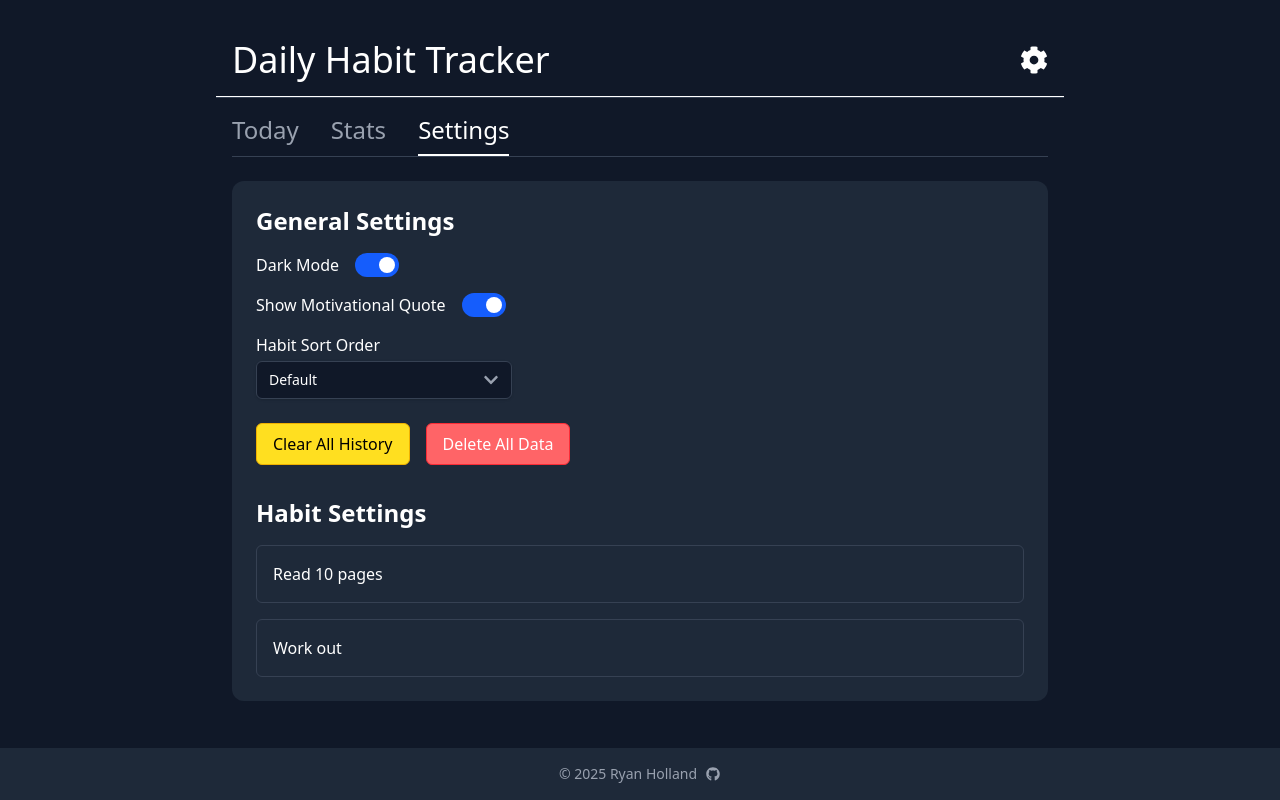
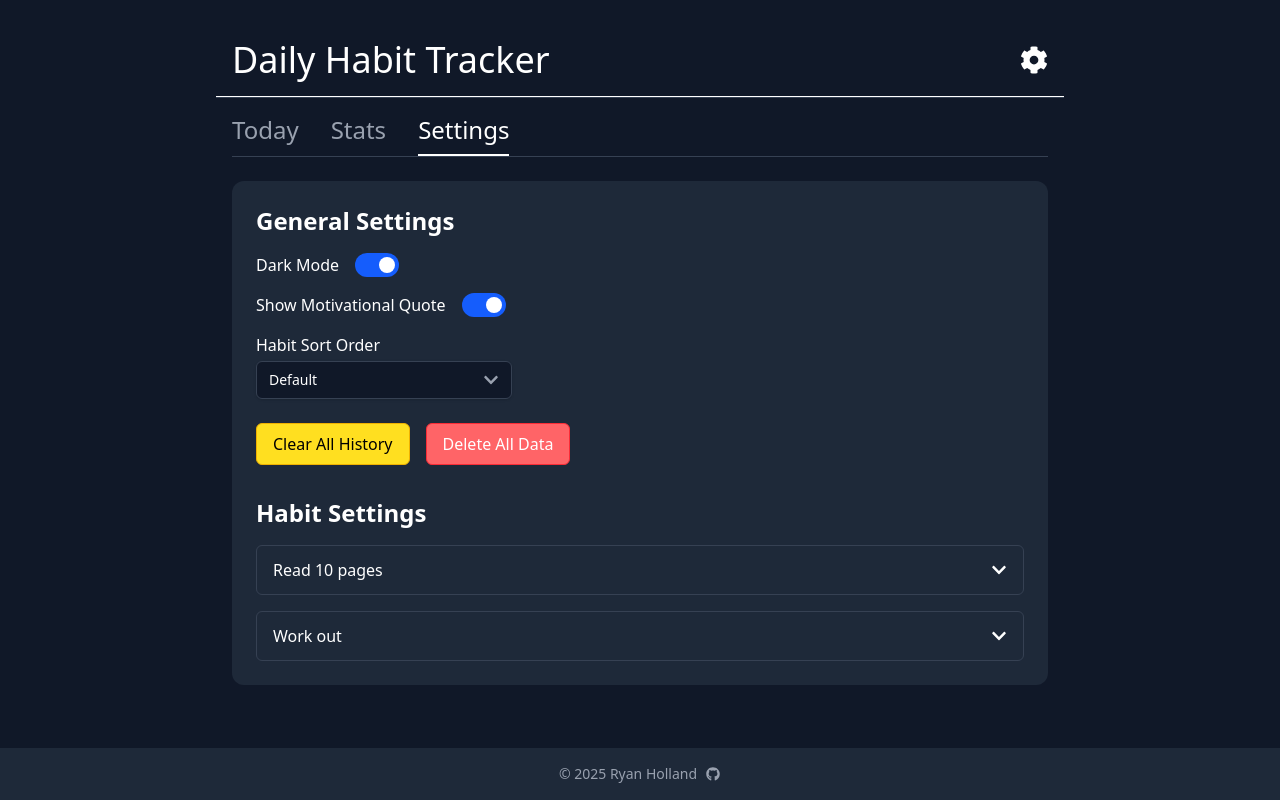
Before and after one commit to ryangholland/habit-tracker, a React (Vite) app: page /settings in a window 1280 px wide. Built offline with nearby package versions, Linux system fonts and the light colour scheme.

Commit message:
feat: add accordion UI for each habit on Settings page

```diff
--- a/src/pages/Settings.jsx
+++ b/src/pages/Settings.jsx
@@ -8,6 +8,7 @@ import {
   ListboxOptions,
   ListboxOption,
 } from "@headlessui/react";
+import { Disclosure, DisclosureButton, DisclosurePanel } from "@headlessui/react";
 import { FaChevronDown, FaCheck } from "react-icons/fa";
 import ConfirmationDialog from "../components/ConfirmationDialog";
 
@@ -148,13 +149,26 @@ function Settings() {
         </h2>
         <div className="space-y-4">
           {habits.map((habit) => (
-            <div
-              key={habit.id}
-              className="rounded-md border border-gray-300 dark:border-gray-700 bg-white dark:bg-gray-800 p-4"
-            >
-              <p className="text-black dark:text-white">{habit.name}</p>
-              {/* TODO: Expandable settings */}
+            <Disclosure key={habit.id}>
+              {({ open }) => (
+                <div className="rounded-md border border-gray-300 dark:border-gray-700 bg-white dark:bg-gray-800">
+                  <DisclosureButton className="w-full flex justify-between items-center px-4 py-3 text-left text-black dark:text-white font-medium">
+                    {habit.name}
+                    <FaChevronDown
+                      className={`h-4 w-4 transform transition-transform ${
+                        open ? "rotate-180" : ""
+                      }`}
+                    />
+                  </DisclosureButton>
+                  <DisclosurePanel className="px-4 pb-4 pt-2 space-y-2 text-sm text-gray-700 dark:text-gray-300">
+                    {/* Active Days, Clear, Delete buttons go here (Step 4) */}
+                    <p className="italic text-xs text-gray-500">
+                      Expanded content goes here
+                    </p>
+                  </DisclosurePanel>
                 </div>
+              )}
+            </Disclosure>
           ))}
         </div>
       </section>
```
Lines whose indentation alone changed are shown as unchanged.
